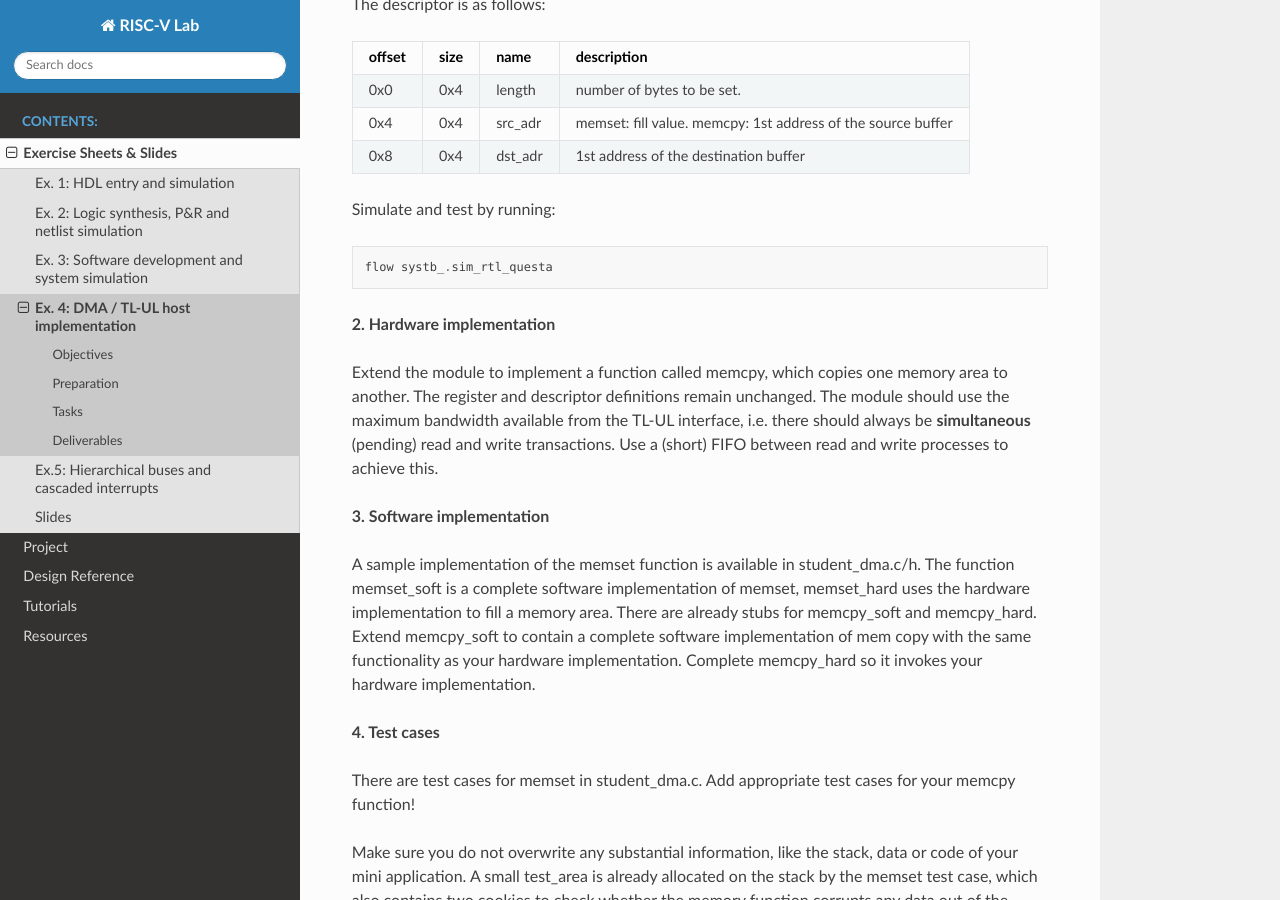
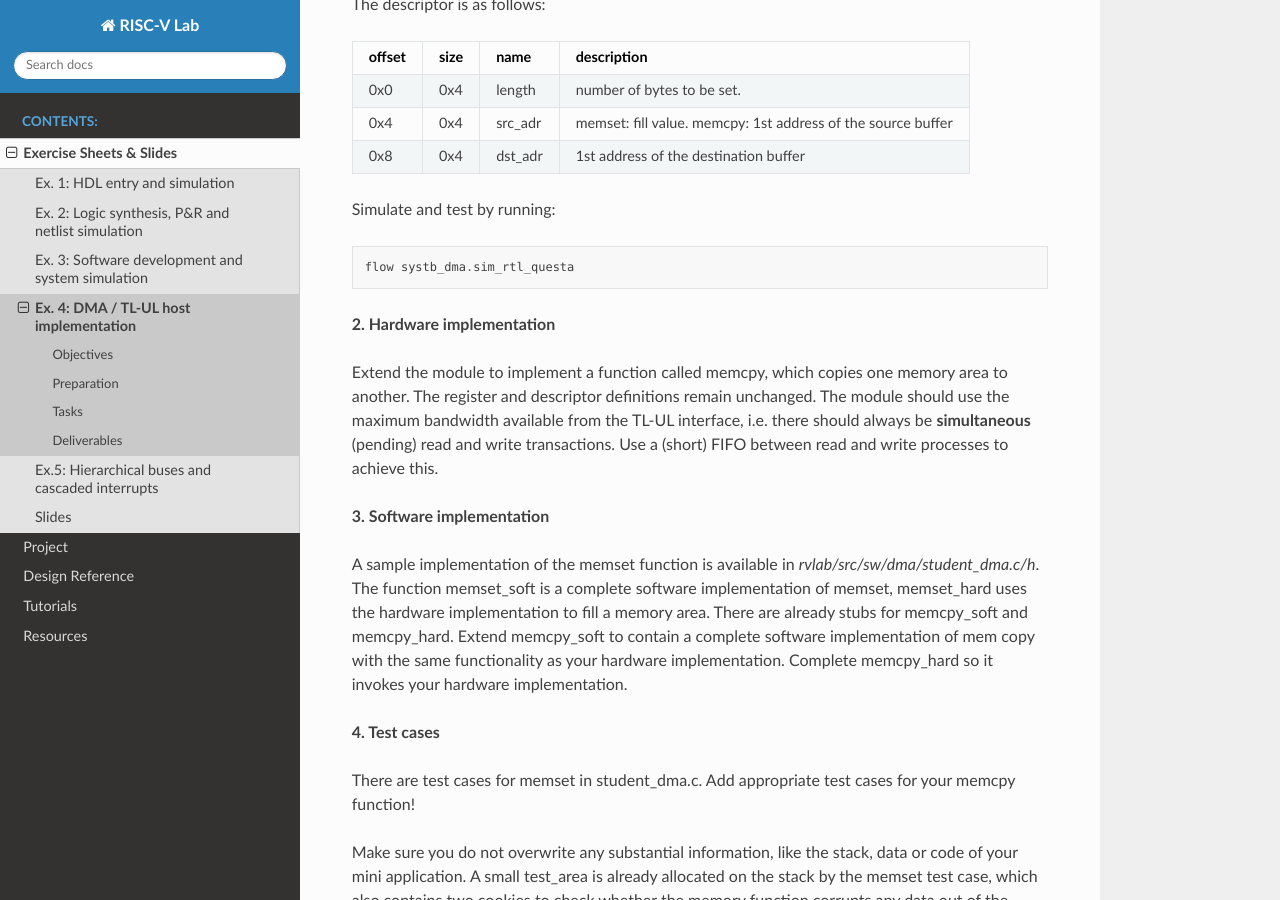
Before and after one commit to hejiepn/massive_parallel_fir_filter, a Sphinx documentation site: the page built from docs/exercises/ex4.rst, in a window 1280 px wide and 900 px high, scrolled down 963 px. Built offline with Sphinx 7.4.7 and the Read the Docs theme 2.0.0, drawn with Linux system fonts in a browser that asks for light colours.

Commit message:
ex2 ex4 sw path change

```diff
--- a/docs/exercises/ex2.rst
+++ b/docs/exercises/ex2.rst
@@ -22,7 +22,7 @@ Objectives
 Preparation
 -----------
 
-* Explore the rvlab HDL design: Traverse the design hierarchy of rvlab from the top level test bench *system_tb* through *fpga core* and through *student* to your *rlight*. At leach level make yourself familiar with the instances instantiated and their major connections.
+* Explore the rvlab HDL design: Traverse the design hierarchy of rvlab from the top level test bench *system_tb* through *fpga core* and through *student* to your *student_rlight*. At leach level make yourself familiar with the instances instantiated and their major connections.
 
 * Read the tutorial :ref:`synthesis_tutorial`.
 
@@ -41,7 +41,7 @@ Tasks
 
 Your design *student_rlight* is already instantiated in the rvlab SoC. So no changes to the HDL are required.
 
-The software template for this exercise is located in *rvlab/src/minimal/main.c*.
+The software template for this exercise is located in *rvlab/src/rlight/main.c*.
 Modify it to read and write all registers of your module at least once and test all modes of the running light with different parameters (see
 Deliverables_ below).
 
--- a/docs/exercises/ex4.rst
+++ b/docs/exercises/ex4.rst
@@ -40,7 +40,7 @@ offset  size  name     description
 
 Simulate and test by running::
 
-  flow systb_.sim_rtl_questa
+  flow systb_dma.sim_rtl_questa
 
 
 **2. Hardware implementation**
@@ -50,7 +50,7 @@ The module should use the maximum bandwidth available from the TL-UL interface,
 
 **3. Software implementation**
 
-A sample implementation of the memset function is available in student_dma.c/h. The function memset_soft is a complete software implementation of memset, memset_hard uses the hardware implementation to fill a memory area. There are already stubs for memcpy_soft and memcpy_hard. Extend memcpy_soft to contain a complete software implementation of mem copy with the same functionality as your hardware implementation. Complete memcpy_hard so it invokes your hardware implementation.
+A sample implementation of the memset function is available in *rvlab/src/sw/dma/student_dma.c/h*. The function memset_soft is a complete software implementation of memset, memset_hard uses the hardware implementation to fill a memory area. There are already stubs for memcpy_soft and memcpy_hard. Extend memcpy_soft to contain a complete software implementation of mem copy with the same functionality as your hardware implementation. Complete memcpy_hard so it invokes your hardware implementation.
 
 **4. Test cases**
 
```
Also changed, not shown: 1 other file.
